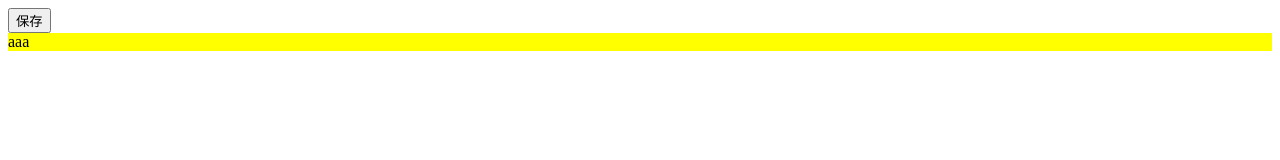
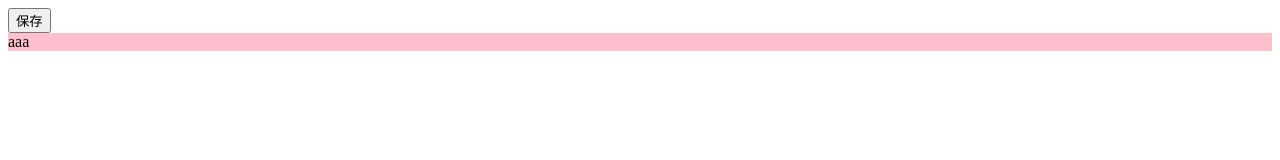
Before and after one commit to huangpn611/hubild_git, a plain HTML site: page index.html in a window 1280 px wide. Drawn offline with Linux system fonts and the light colour scheme.

Commit message:
Update index.html
把背景也是改成pink[远程dev]

```diff
--- a/index.html
+++ b/index.html
@@ -6,7 +6,7 @@
 	</head>
 	<body>
 		<input type="button"  value="保存"/>
-		<div style="background-color: yellow">aaa</div>
+		<div style="background-color: pink">aaa</div>
 
 	</body>
 </html>
```
